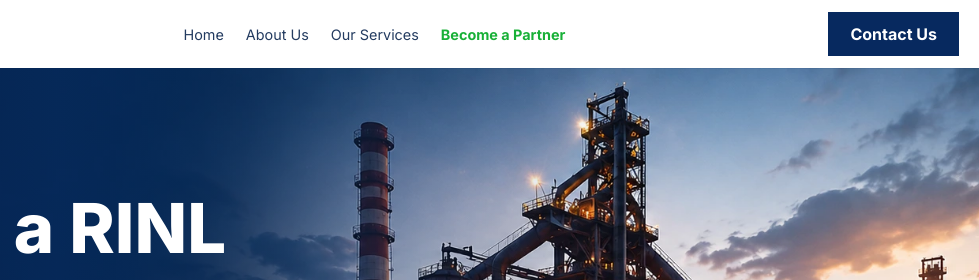
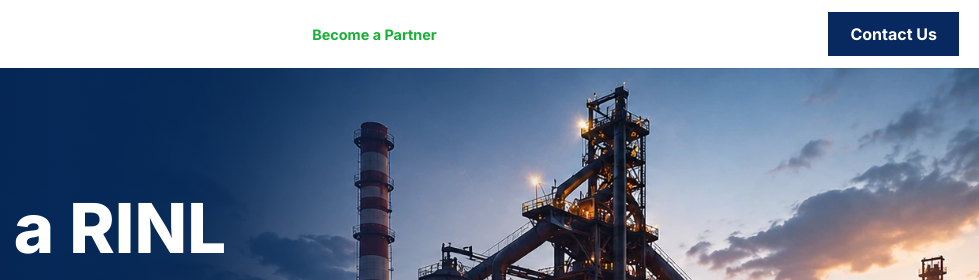
Before and after one commit to joyskr/RINL, a plain HTML site: page index.html in a window 1280 px wide. Shown: the top 280 px of the page, 301-1280 px from the left. Drawn offline with Linux system fonts and the light colour scheme.

Commit message:
Simplify header navigation

```diff
--- a/index.html
+++ b/index.html
@@ -23,9 +23,6 @@
         <span></span><span></span><span></span>
       </button>
       <nav class="main-nav" data-nav>
-        <a href="#top">Home</a>
-        <a href="#overview">About Us</a>
-        <a href="#benefits">Our Services</a>
         <a href="#top" class="nav-highlight">Become a Partner</a>
       </nav>
       <a class="header-cta" href="#contact">Contact Us</a>
--- a/styles.css
+++ b/styles.css
@@ -40,7 +40,7 @@ button,input,select{font:inherit}
   grid-template-columns:auto auto auto;
   align-items:center;
   justify-content:space-between;
-  gap:18px;
+  gap:12px;
   min-height:68px;
 }
 
@@ -65,7 +65,7 @@ button,input,select{font:inherit}
   display:flex;
   justify-content:flex-end;
   align-items:center;
-  gap:22px;
+  gap:12px;
   font-size:.96rem;
   color:#233b60;
 }
```
